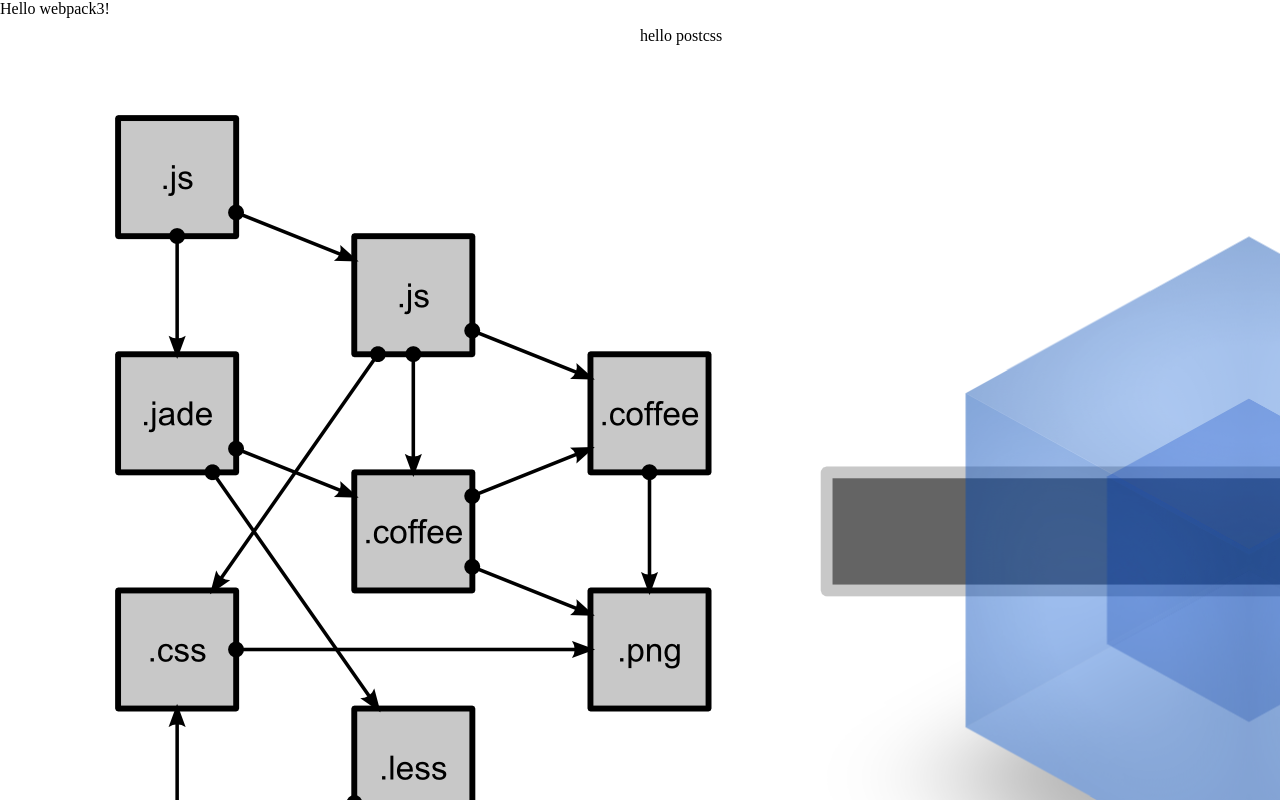
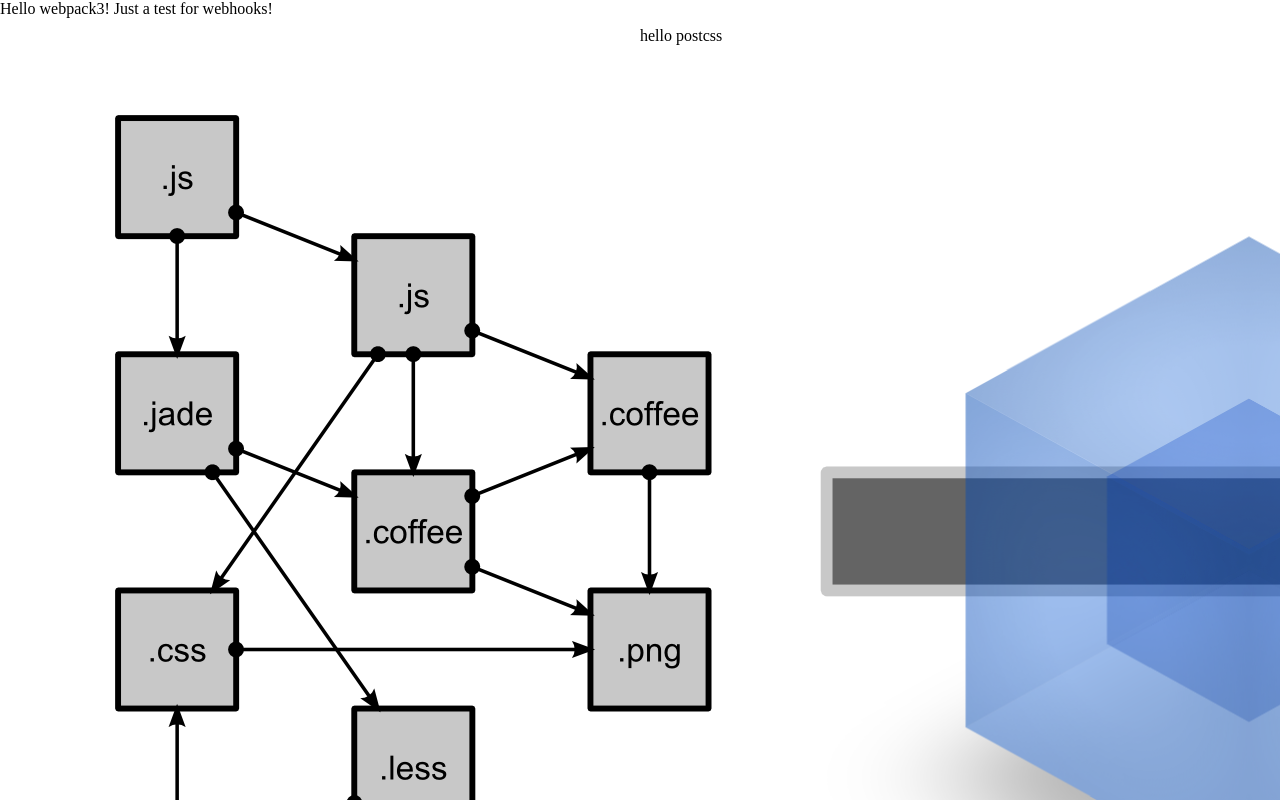
Before and after one commit to 592192890/webpack3-demo, a website built with webpack: page index.html in a window 1280 px wide. Shown: the top 800 px of the page. Built offline with nearby package versions, Linux system fonts and the light colour scheme.

Commit message:
test webhook

```diff
--- a/index.html
+++ b/index.html
@@ -9,6 +9,7 @@
 </head>
 <body>
     Hello webpack3!
+    Just a test for webhooks!
     <div class="page-view">hello postcss</div>
     <script>
 
```
